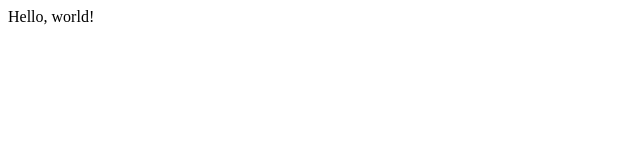
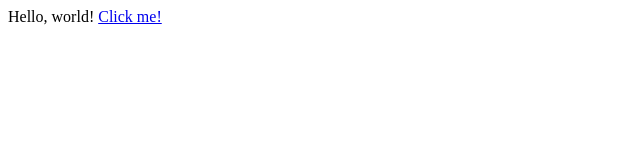
Before and after one commit to SharpnerW/sharpnerw.github.io, a plain HTML site: page index.html in a window 1280 px wide. Shown: the full height of the page, 0-640 px from the left. Drawn offline with Linux system fonts and the light colour scheme.

Commit message:
Update index.html

```diff
--- a/index.html
+++ b/index.html
@@ -1 +1,2 @@
 Hello, world!
+<a href="lol.html">Click me!</a>
```
